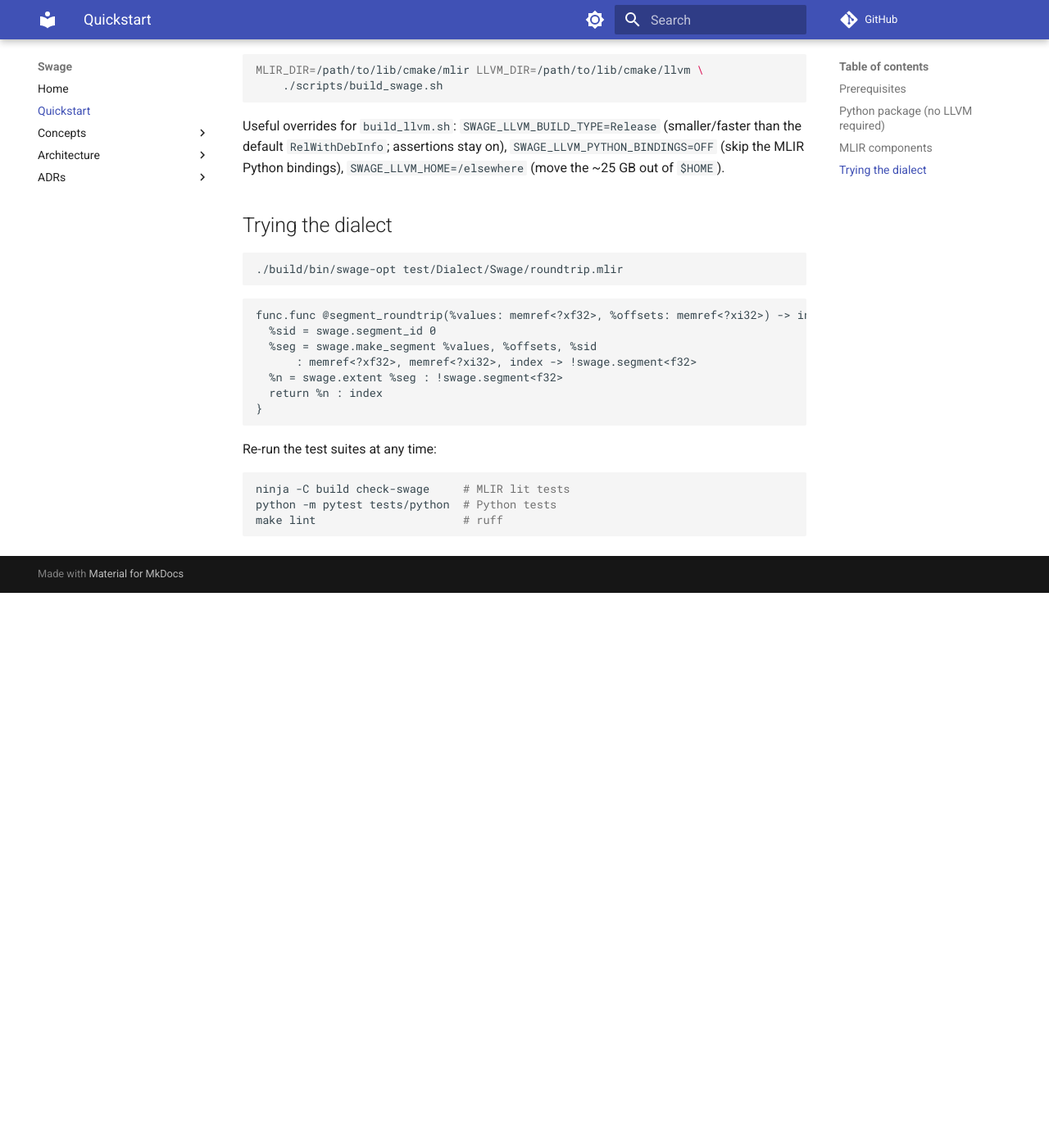
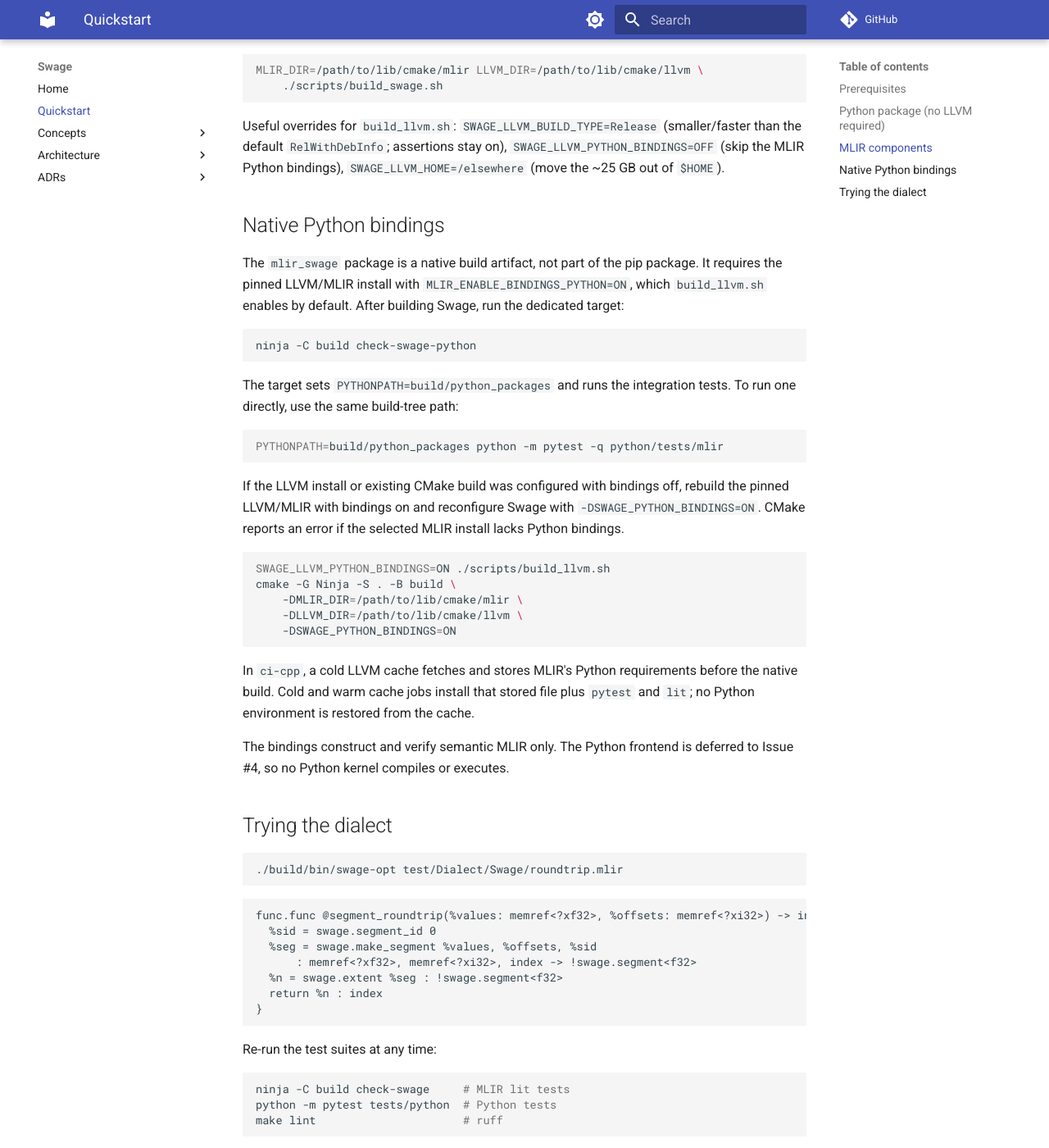
Before and after one commit to abhiksark/swage, an MkDocs documentation site: the page built from docs/quickstart.md, in a window 1280 px wide and 1400 px high, scrolled down 858 px. Shown: the whole window at 82% size. Built offline with MkDocs 1.6.1 and Material for MkDocs 9.7.7, drawn with Linux system fonts in a browser that asks for light colours; comment, search, counter and statistics services are not loaded; before the commit the page ends 1581 px from its top, so only the background shows below that.

Commit message:
docs: document native Python bindings

````diff
--- a/docs/quickstart.md
+++ b/docs/quickstart.md
@@ -45,6 +45,44 @@ Useful overrides for `build_llvm.sh`: `SWAGE_LLVM_BUILD_TYPE=Release`
 `SWAGE_LLVM_PYTHON_BINDINGS=OFF` (skip the MLIR Python bindings),
 `SWAGE_LLVM_HOME=/elsewhere` (move the ~25 GB out of `$HOME`).
 
+## Native Python bindings
+
+The `mlir_swage` package is a native build artifact, not part of the pip
+package. It requires the pinned LLVM/MLIR install with
+`MLIR_ENABLE_BINDINGS_PYTHON=ON`, which `build_llvm.sh` enables by default.
+After building Swage, run the dedicated target:
+
+```bash
+ninja -C build check-swage-python
+```
+
+The target sets `PYTHONPATH=build/python_packages` and runs the integration
+tests. To run one directly, use the same build-tree path:
+
+```bash
+PYTHONPATH=build/python_packages python -m pytest -q python/tests/mlir
+```
+
+If the LLVM install or existing CMake build was configured with bindings off,
+rebuild the pinned LLVM/MLIR with bindings on and reconfigure Swage with
+`-DSWAGE_PYTHON_BINDINGS=ON`. CMake reports an error if the selected MLIR
+install lacks Python bindings.
+
+```bash
+SWAGE_LLVM_PYTHON_BINDINGS=ON ./scripts/build_llvm.sh
+cmake -G Ninja -S . -B build \
+    -DMLIR_DIR=/path/to/lib/cmake/mlir \
+    -DLLVM_DIR=/path/to/lib/cmake/llvm \
+    -DSWAGE_PYTHON_BINDINGS=ON
+```
+
+In `ci-cpp`, a cold LLVM cache fetches and stores MLIR's Python requirements
+before the native build. Cold and warm cache jobs install that stored file
+plus `pytest` and `lit`; no Python environment is restored from the cache.
+
+The bindings construct and verify semantic MLIR only. The Python frontend is
+deferred to Issue #4, so no Python kernel compiles or executes.
+
 ## Trying the dialect
 
 ```bash
````
Also changed, not shown: AGENTS.md (+12 -0 lines), CHANGELOG.md (+8 -2 lines), CONTRIBUTING.md (+18 -1 lines), README.md (+6 -0 lines), docs/adr/ADR-0009-python-bindings-package-and-ci.md (+18 -11 lines), python/AGENTS.md (+5 -0 lines), .github/PULL_REQUEST_TEMPLATE.md.
